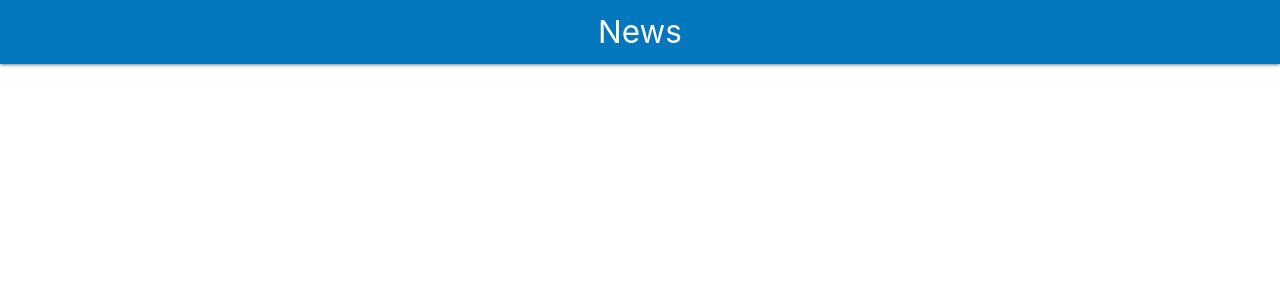
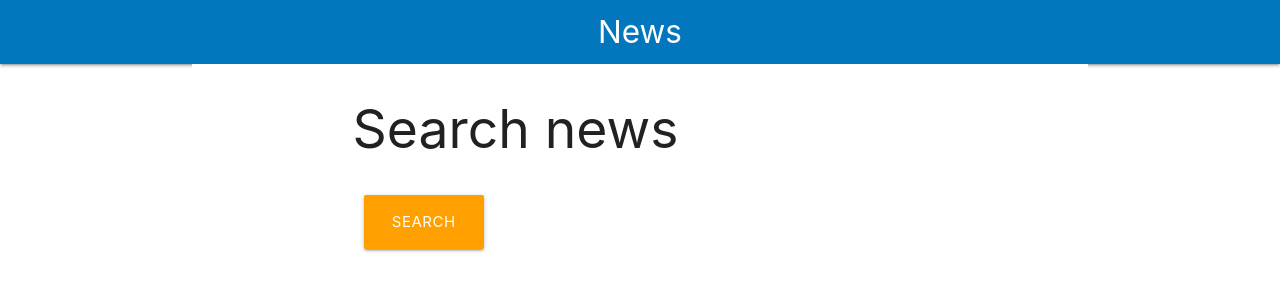
Before and after one commit to IronHack-MERN/news, a React (Create React App) app: page / in a window 1280 px wide. Shown: the top 300 px of the page. Built offline with nearby package versions, Linux system fonts and the light colour scheme.

Commit message:
implement form content

```diff
--- a/src/App.js
+++ b/src/App.js
@@ -1,5 +1,6 @@
 import React, { Fragment } from 'react';
 import Header from './components/Header';
+import Form from './components/Form';
 
 function App() {
   return (
@@ -8,7 +9,7 @@ function App() {
         title= {'News'}
       />
       <div className='container white'>
-
+        <Form/>
       </div>
     </Fragment>
   );
--- a/src/components/Form.js
+++ b/src/components/Form.js
@@ -5,7 +5,14 @@ const Form = () => {
         <div className='row'>
             <div className='col s12 m8 offset-m2'>
                 <form>
-                    Search news
+                    <h2>Search news</h2>
+                    <div className='input-field col s12'>
+                        <input
+                            type='submit'
+                            className='btn-large amber darken-2'
+                            value='Search'
+                        />
+                    </div>
                 </form>
             </div>
         </div>
```
